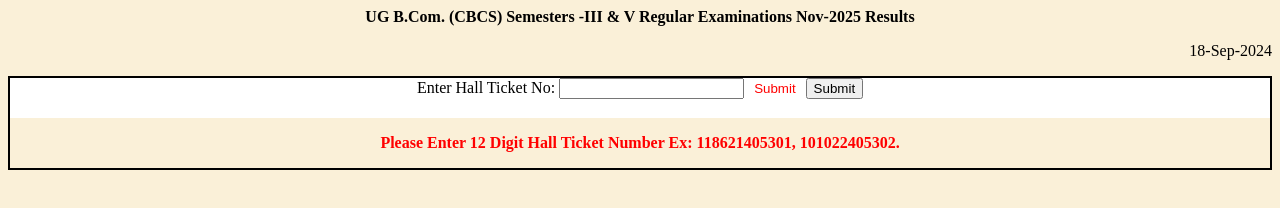
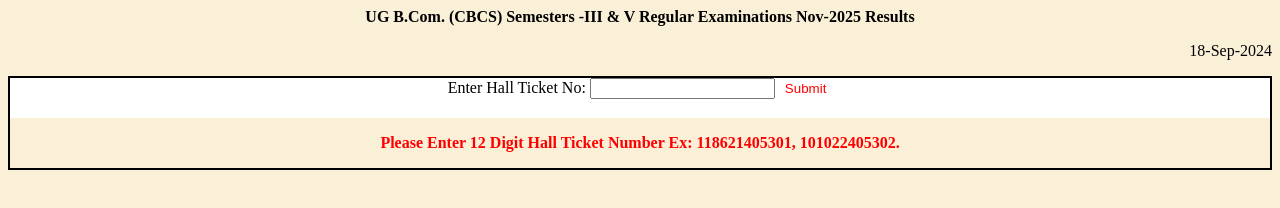
Before and after one commit to numaanalikhan/Osmania-University, a plain HTML site: page index.html in a window 1280 px wide. Drawn offline with Linux system fonts and the light colour scheme.

Commit message:
Update index.html

```diff
--- a/index.html
+++ b/index.html
@@ -24,7 +24,8 @@
 <input type="text" />
 
 <input type="submit" value="Submit" id="submit" style="color:red; border:none; background-color:#ffff"/>
-<button> Submit </button>
+  <!--
+<button> Submit </button>-->
 </form>
 </div>
 
```
